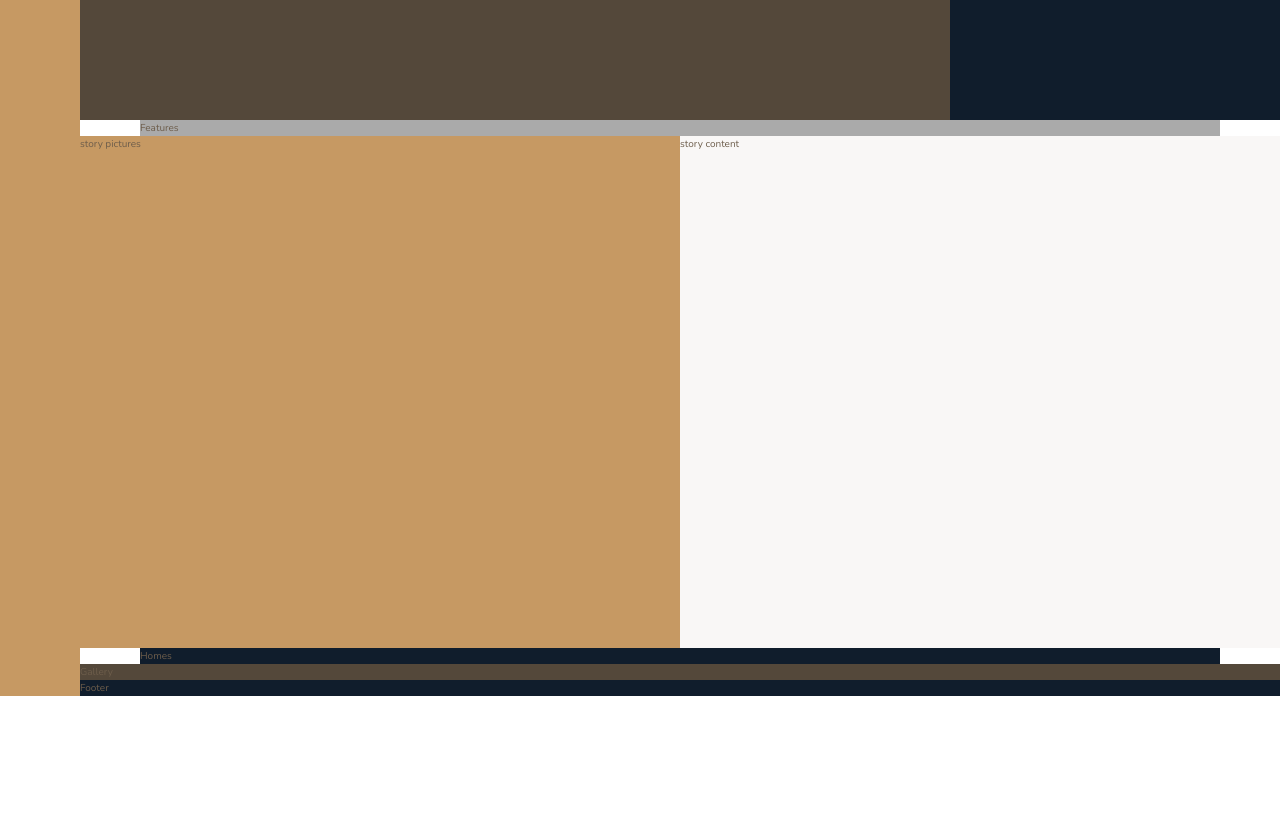
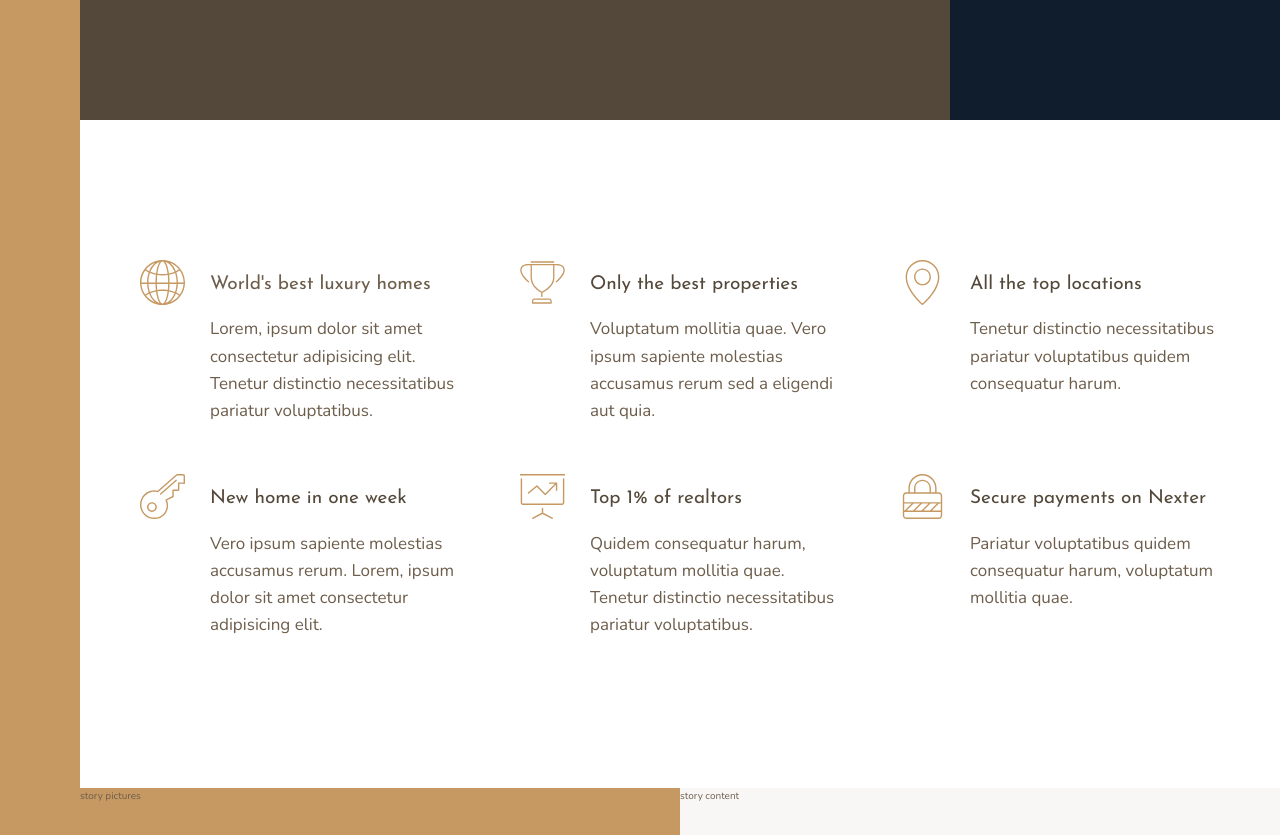
Before and after one commit to fgerner/nexter, a website: page index.html in a window 1280 px wide. Shown: the part 520-1355 px from the top of the page. Before the commit the page ends 1216 px from the top, so only its background shows below. Drawn offline with nearby package versions, Linux system fonts and the light colour scheme.

Commit message:
added and styled features section

```diff
--- a/index.html
+++ b/index.html
@@ -25,7 +25,53 @@
 </div>
 
 <section class="features">
-    Features
+    <div class="feature">
+        <svg class="feature__icon">
+            <use xlink:href="img/sprite.svg#icon-global"></use>
+        </svg>
+        <h4 class="heading-4">World's best luxury homes</h4>
+        <p class="feature__text">Lorem, ipsum dolor sit amet consectetur adipisicing elit. Tenetur distinctio
+            necessitatibus pariatur voluptatibus.</p>
+    </div>
+    <div class="feature">
+        <svg class="feature__icon">
+            <use xlink:href="img/sprite.svg#icon-trophy"></use>
+        </svg>
+        <h4 class="heading-4 heading-4--dark">Only the best properties</h4>
+        <p class="feature__text">Voluptatum mollitia quae. Vero ipsum sapiente molestias accusamus rerum sed a eligendi
+            aut quia.</p>
+    </div>
+    <div class="feature">
+        <svg class="feature__icon">
+            <use xlink:href="img/sprite.svg#icon-map-pin"></use>
+        </svg>
+        <h4 class="heading-4 heading-4--dark">All the top locations</h4>
+        <p class="feature__text">Tenetur distinctio necessitatibus pariatur voluptatibus quidem consequatur harum.</p>
+    </div>
+    <div class="feature">
+        <svg class="feature__icon">
+            <use xlink:href="img/sprite.svg#icon-key"></use>
+        </svg>
+        <h4 class="heading-4 heading-4--dark">New home in one week</h4>
+        <p class="feature__text">Vero ipsum sapiente molestias accusamus rerum. Lorem, ipsum dolor sit amet consectetur
+            adipisicing elit.</p>
+    </div>
+    <div class="feature">
+        <svg class="feature__icon">
+            <use xlink:href="img/sprite.svg#icon-presentation"></use>
+        </svg>
+        <h4 class="heading-4 heading-4--dark">Top 1% of realtors</h4>
+        <p class="feature__text">Quidem consequatur harum, voluptatum mollitia quae. Tenetur distinctio necessitatibus
+            pariatur voluptatibus.</p>
+    </div>
+    <div class="feature">
+        <svg class="feature__icon">
+            <use xlink:href="img/sprite.svg#icon-lock"></use>
+        </svg>
+        <h4 class="heading-4 heading-4--dark">Secure payments on Nexter</h4>
+        <p class="feature__text">Pariatur voluptatibus quidem consequatur harum, voluptatum mollitia quae.</p>
+    </div>
+
 </section>
 
 <div class="story__pictures">
--- a/package.json
+++ b/package.json
@@ -17,6 +17,7 @@
   "devDependencies": {
     "autoprefixer": "^7.1.4",
     "concat": "^1.0.3",
+    "live-server": "^1.2.1",
     "node-sass": "^4.5.3",
     "npm-run-all": "^4.1.1",
     "postcss-cli": "^8.3.1"
--- a/sass/_features.scss
+++ b/sass/_features.scss
@@ -1,4 +1,30 @@
 .features {
-  background-color: $color-grey-light-2;
   grid-column: center-start/center-end;
+
+  margin: 15rem 0;
+
+  display: grid;
+  //grid-template-columns: repeat(3, 1fr);
+  grid-template-columns: repeat(auto-fit, minmax(25rem, 1fr));
+  grid-gap: 6rem;
+  align-items: start;
 }
+
+.feature {
+  display: grid;
+  grid-template-columns: min-content 1fr;
+  grid-row-gap: 1.5rem;
+  grid-column-gap: 2.5rem;
+
+  &__icon {
+    fill: $color-primary;
+    width: 4.5rem;
+    height: 4.5rem;
+    grid-row: 1/ span 2;
+    transform: translateY(-1rem);
+  }
+
+  &__text {
+    font-size: 1.7rem;
+  }
+}
--- a/sass/_typography.scss
+++ b/sass/_typography.scss
@@ -0,0 +1,16 @@
+%heading {
+  font-family: $font-display;
+  font-weight: 400;
+
+}
+.heading-4 {
+  @extend %heading;
+  font-size: 1.9rem;
+
+  &--light {
+    color: $color-grey-light-1;
+  }
+  &--dark {
+    color: $color-grey-dark-1;
+  }
+}
```
Also changed, not shown: css/style.css, 1 other file.
